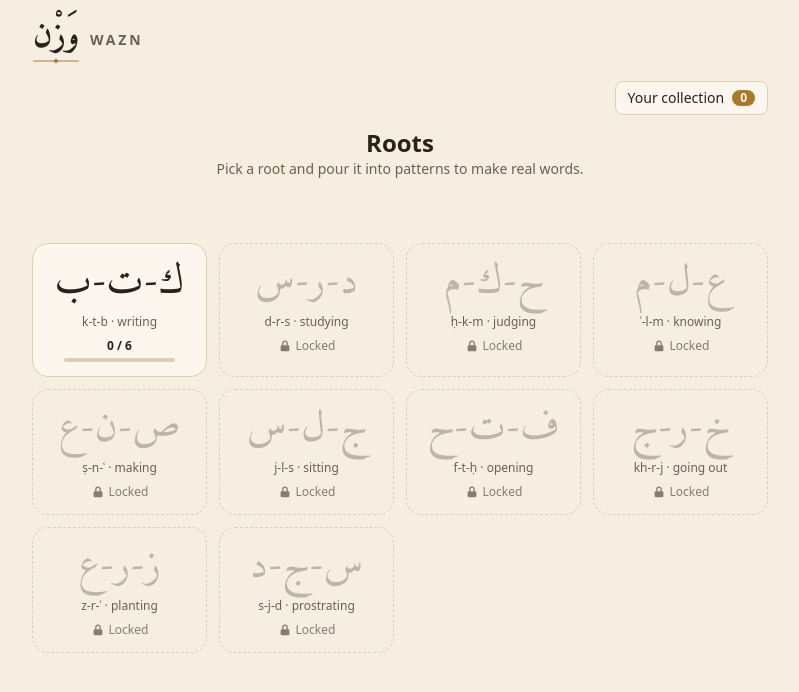
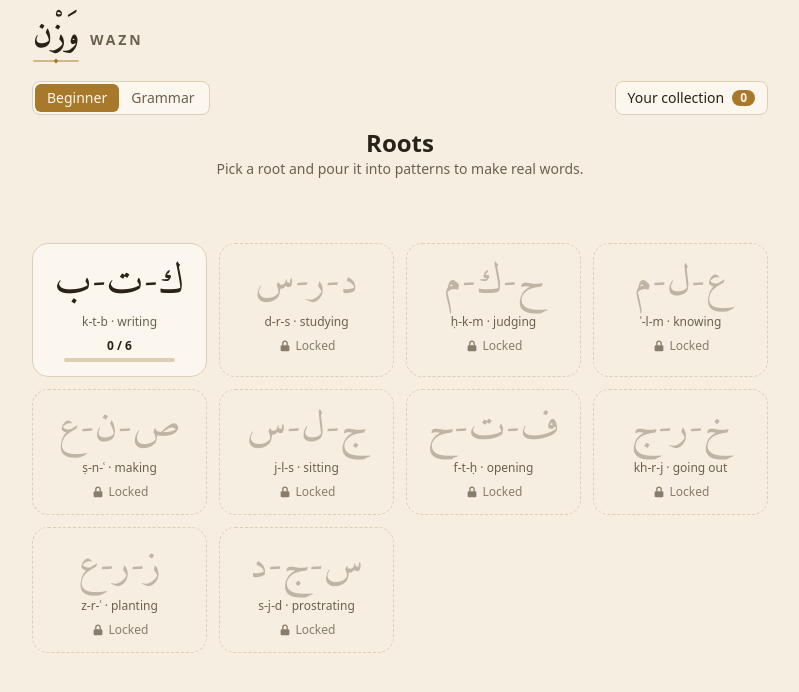
Before and after one commit to abdulwaarith0/wazn, a React (Vite) app: page / in a window 1280 px wide. Shown: the top 692 px of the page, without its empty margins (240-1039 px from the left). Built offline with nearby package versions, Linux system fonts and the light colour scheme.

Commit message:
Show the mode switch on the Roots screen

```diff
--- a/src/screens/RootsScreen.tsx
+++ b/src/screens/RootsScreen.tsx
@@ -3,18 +3,25 @@ import { roots } from "../data/roots";
 import type { Root } from "../data/types";
 import RootText from "../components/RootText";
 import RootTile from "../components/RootTile";
+import ModeSwitch from "../components/ModeSwitch";
 import CompletionMoment from "../components/moments/CompletionMoment";
-import { allSealed, collectedCount, isSealed, totalCount, UNLOCK_AT, unlockedRootIds, type Progress } from "../lib/progress";
+import { allSealed, collectedCount, isSealed, totalCount, UNLOCK_AT, unlockedRootIds, type Mode, type Progress } from "../lib/progress";
 
-type Props = { progress: Progress; onOpenRoot: (rootId: string) => void; onOpenCollection: () => void };
+type Props = {
+  progress: Progress;
+  onOpenRoot: (rootId: string) => void;
+  onOpenCollection: () => void;
+  onModeChange: (mode: Mode) => void;
+};
 
-export default function RootsScreen({ progress, onOpenRoot, onOpenCollection }: Props) {
+export default function RootsScreen({ progress, onOpenRoot, onOpenCollection, onModeChange }: Props) {
   const [note, setNote] = useState<{ prev: Root; next: Root } | null>(null);
   const open = unlockedRootIds(progress);
 
   return (
     <section className="flex flex-col gap-5">
-      <div className="flex justify-end">
+      <div className="flex flex-wrap items-center justify-between gap-2">
+        <ModeSwitch mode={progress.mode} onChange={onModeChange} />
         <button
           type="button"
           onClick={onOpenCollection}
```
